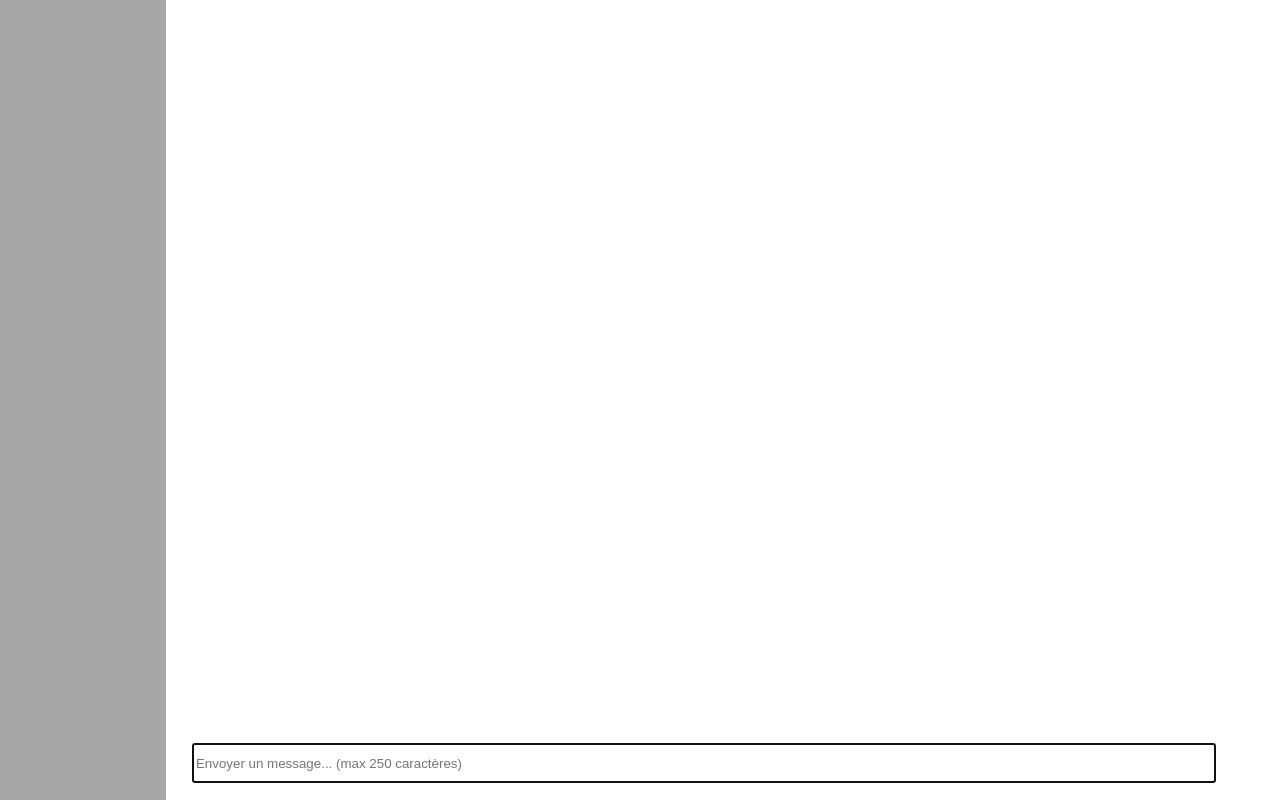
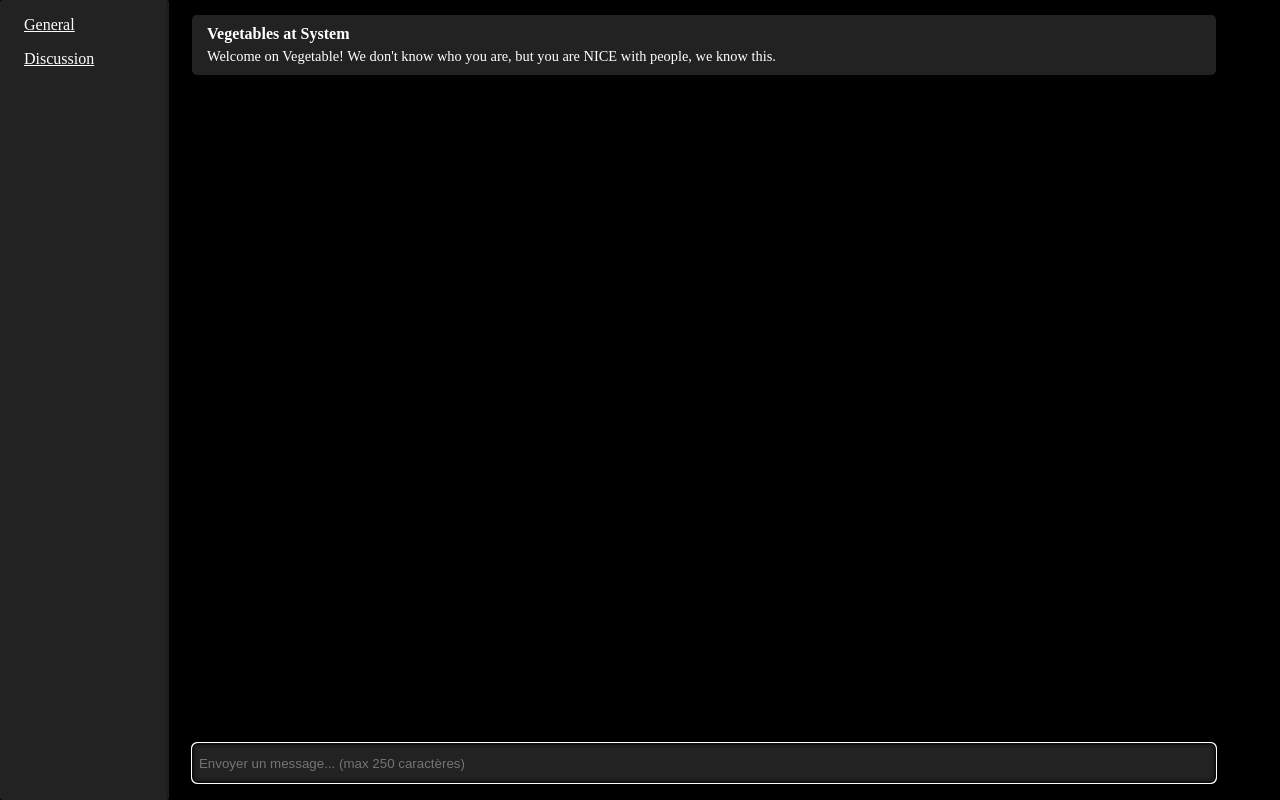
Before and after one commit to Pekulll/Vegetables, a Flask app: page /chat?sid=0&rid=0&l=0 in a window 1280 px wide. Run offline with Flask 2, Linux system fonts and the light colour scheme; data that the repository does not hold is empty.

Commit message:
Cleanup and UI upgrade

```diff
--- a/main.py
+++ b/main.py
@@ -1,63 +1,70 @@
+import json
+import socket
+
 from flask import Flask, request, render_template, redirect, session
-from objects.chat_object import Room, Message, User, Server
 from random import randint
 from datetime import datetime
 from flask.json import jsonify
 
-KEY = "ert65g4v1ert65g1sdqf46cvsdrgfb54bsgdf6475dsgfb78bsb698b"
+from system.objects.message import Message, User
+from system.objects.server import Server, Room
 
-app = Flask("SupRChat")
+KEY = "tsrgeh4bdgfs654s6d5g4156bf56d878f4gss5f4sd"
+
+app = Flask("Vegetables")
 app.secret_key = KEY
 app.config['SESSION_TYPE'] = 'filesystem'
 
-servers = [Server(0, "Vegetable Official", [], [Room(0, "General", []), Room(1, "Tests", [])])]
-
-names = ["Fraise", "Framboise", "Pomme", "Pêche",
-         "Poire", "Mangue", "Mandarine", "Abricot",
-         "Mirabelle", "Reine claude", "Cérise", "Raisin",
-         "Figue", "Passion", "Annanas", "Banane",
-         "Clémentine", "Groseille", "Courge", "Courgette",
-         "Melon", "Pastèque", "Litchi", "Tomate", "Haricot",
-         "Navet", "Carotte", "Radis", "Blé", "Maïs"]
-
+servers = [Server(0, "Vegetable Official", [], [Room(0, "General", [Message(User(-1, "Vegetables"), "Welcome on Vegetable! We don't know who you are, but you are NICE with people, we know this.", "System", "")]), Room(1, "Discussion", [])])]
+names = None
 too_long_messages = []
 
 @app.route("/")
 def index():
-    return redirect("/chat/0")
+    return render_template("index.html", servers=servers)
 
-@app.route("/chat", methods=["GET", "POST"])
+
+@app.route("/chat", methods=["GET"])
 def chat():
     define_user_name()
     server, room = get_server_room_by_id(request.args['sid'], request.args['rid'])
-    print(server, room)
 
     if room == None:
         return redirect("/notfound")
 
-    if request.method == "GET":
-        server.add_user(User(0, session['name']))
-        return render_template("room.html", server=server, room=room)
-    elif request.method == "POST":
-        message = Message(User(0, session["name"]), request.form["text"], f"{datetime.now().hour:02}:{datetime.now().minute:02}")
+    server.add_user(User(0, session['name']))
+    return render_template("room.html", server=server, room=room)
 
-        if len(message.content) > 0:
-            if len(message.content) <= 250:
-                room.send_message(message)
-            else:
-                too_long_messages.append(message)
-                room.send_message(Message(session["name"], "[Message trop long]", f"{datetime.now().hour:02}:{datetime.now().minute:02}", f"/message/{len(too_long_messages) - 1}"))
 
-        return redirect(f"/chat?sid={server.ID}&rid={room.ID}")
+@app.route("/chat", methods=["POST"])
+def send_message():
+    server, room = get_server_room_by_id(request.args['sid'], request.args['rid'])
+    message = Message(User(0, session["name"]), request.form["text"], f"{datetime.now().hour:02}:{datetime.now().minute:02}")
+
+    if len(message.content) > 0:
+        if len(message.content) <= 250:
+            room.send_message(message)
+        else:
+            too_long_messages.append(message)
+            room.send_message(
+                Message(
+                    session["name"], "[Message trop long]",
+                    f"{datetime.now().hour:02}:{datetime.now().minute:02}",
+                    f"/message/{len(too_long_messages) - 1}")
+                )
+
+    return redirect(f"/chat?sid={server.ID}&rid={room.ID}&l={len(room.messages)}")
 
 @app.route("/message/<ID>")
 def display_message(ID):
     return render_template("msg.html", message=too_long_messages[int(ID)])
 
-@app.route("/api/room")
+@app.route("/api/get_room")
 def get_room():
-    server, room = get_server_room_by_id(request.args['server_id'], request.args['room_id'])
-    return jsonify(room.to_dict())
+    server, room = get_server_room_by_id(request.args['sid'], request.args['rid'])
+    return jsonify(room.get_messages(int(request.args["l"])))
+
+#region Methods
 
 def get_server_room_by_id(server_id, room_id):
     global servers
@@ -76,6 +83,17 @@ def define_user_name():
     if not 'name' in session:
         modify_session('name', names[randint(0, len(names) - 1)])
 
+def import_config():
+    global names
+
+    with open("system/resources/vegetables.json", "r", encoding="utf-8") as json_file:
+        data = json.load(json_file)
+        names = data['names']
+
+#endregion
+
+#region Session modification
+
 def modify_session(var_name = '', var_value = None, is_list = False):
     if var_name != '' and var_value != None:
         if not is_list:
@@ -89,4 +107,7 @@ def delete_var(var_name = ''):
     if var_name != '':
         session.pop(var_name, None)
 
-app.run(host="192.168.1.24", port=2002)
+#endregion
+
+import_config()
+app.run(host=socket.gethostbyname(socket.gethostname()), port=2002)
--- a/static/css/styles.css
+++ b/static/css/styles.css
@@ -1,9 +1,18 @@
+:root{
+    --background: #000;
+    --menu-background: rgb(34, 34, 34);
+    --menu-border: rgb(29, 29, 29);
+    --text:#fff
+}
+
 body {
     font-family: 'Product-Sans';
     padding: 0 0 0 0;
     margin: 0;
     overflow-x: hidden;
     display: inline-block;
+    color: var(--text);
+    background-color: var(--background);
 }
 
 #channel_view{
@@ -18,13 +27,22 @@ body {
     height: 100vh;
     left: 0;
     top: 0;
-    background-color: #a7a7a7;
+    background-color: var(--menu-background);
+    border-right: 3px solid var(--menu-border);
+    border-radius: 3px;
+}
+
+#server_view a{
+    display: block;
+    width: 10vh;
+    margin: 2vh 0 0 3vh;
 }
 
 .msg_box {
     width: 80vw;
-    background-color: #d8d8d8;
+    background-color: var(--menu-background);
     margin: 15px 1vw 15px 0vw;
+    border-radius: 5px;
 }
 
 .msg_sender {
@@ -44,14 +62,28 @@ body {
     font-size: 90%;
 }
 
+a{
+    color: var(--text);
+}
+
 form {
     position: fixed;
     bottom: 0.1vh;
     left: 13vw;
 }
 
-.itxt {
+.itxt, .itxt:required, .itxt:valid {
     width: 80vw;
     margin: 0 0 0 2vw;
     height: 5vh;
+    color: var(--text);
+    background-color: var(--menu-background);
+    border-radius: 5px;
+    border: 3px solid var(--menu-background);
+    transition: 0.2s;
 }
+
+.itxt:focus{
+    border: 5px solid var(--menu-border);
+    transition: 0.2s,
+}
--- /dev/null
+++ b/system/objects/message.py
@@ -0,0 +1,28 @@
+class Message:
+    def __init__(self, sender, content, hour, url=""):
+        self.sender = sender
+        self.content = content
+        self.hour = hour
+        self.url = url
+
+    def to_dict(self):
+        """
+        Convert this message into a dict
+        :returns dict
+        """
+
+        return {'sender': self.sender.to_dict(), 'content': self.content, 'hour': self.hour, 'url': self.url}
+
+
+class User:
+    def __init__(self, ID, name):
+        self.ID = ID
+        self.name = name
+
+    def to_dict(self):
+        """
+        Convert this user into a dict
+        :returns dict
+        """
+
+        return {'ID': self.ID, 'name': self.name}
--- a/objects/chat_object.py
+++ b/system/objects/server.py
@@ -10,7 +10,12 @@ class Server():
             self.users.append(user)
 
     def to_dict(self):
-        d = {'ID':self.ID, 'name': self.name, 'users': [], 'rooms': []}
+        """
+        Convert this server into a dict
+        :returns dict
+        """
+
+        d = {'ID': self.ID, 'name': self.name, 'users': [], 'rooms': []}
 
         for u in self.users:
             d['users'].append(u.to_dict())
@@ -20,6 +25,7 @@ class Server():
 
         return d
 
+
 class Room:
     def __init__(self, ID, name, messages):
         self.ID = ID
@@ -27,37 +33,40 @@ class Room:
         self.messages = messages
 
     def send_message(self, message):
+        """
+        Send a message in this room
+        :params message: str
+        :returns None
+        """
+
         if len(self.messages) >= 300:
             self.messages.remove(self.messages[0])
 
         self.messages.append(message)
 
-    def __str__(self):
-        return f"{self.name} at {self.ID}."
+    def get_messages(self, length: int):
+        """
+        Get the new messages since last update
+        :params length: int
+        :returns list(dict)
+        """
+
+        new_messages = []
+
+        for i in range(length, len(self.messages)):
+            new_messages.append(self.messages[i].to_dict())
+
+        return new_messages
 
     def to_dict(self):
-        d = {'ID':self.ID, 'name': self.name, 'messages': []}
+        """
+        Convert this room into a dict
+        :returns dict
+        """
+
+        d = {'ID': self.ID, 'name': self.name, 'messages': []}
 
         for m in self.messages:
             d['messages'].append(m.to_dict())
 
         return d
-
-
-class Message:
-    def __init__(self, sender, content, hour, url = ""):
-        self.sender = sender
-        self.content = content
-        self.hour = hour
-        self.url = url
-
-    def to_dict(self):
-        return {'sender': self.sender.to_dict(), 'content': self.content, 'hour': self.hour, 'url': self.url }
-
-class User:
-    def __init__(self, ID, name):
-        self.ID = ID
-        self.name = name
-
-    def to_dict(self):
-        return {'ID': self.ID, 'name': self.name }
--- /dev/null
+++ b/system/resources/vegetables.json
@@ -0,0 +1,5 @@
+{
+    "names":[
+        "Watermelon"
+    ]
+}
--- a/templates/room.html
+++ b/templates/room.html
@@ -9,10 +9,14 @@
 <body>
     <div id="channel_view"></div>
 
-    <div id="server_view"></div>
+    <div id="server_view">
+        {% for r in server.rooms%}
+            <a href="/chat?sid={{server.ID}}&rid={{r.ID}}&l=0">{{r.name}}</a>
+        {% endfor %}
+    </div>
 
-    <form action="/chat?sid={{server.ID}}&rid={{room.ID}}" method="POST" name="message_sender">
-        <input class="itxt" type="text" name="text" id="text" placeholder="Envoyer un message... (max 250 caractères)" autofocus>
+    <form action="/chat?sid={{server.ID}}&rid={{room.ID}}&l=0" method="POST" name="message_sender">
+        <input class="itxt" type="text" name="text" id="text" placeholder="Envoyer un message... (max 250 caractères)" autofocus required>
     </form>
 </body>
 </html>
```
Also changed, not shown: static/js/app.js (+20 -23 lines), templates/index.html (+6 -2 lines), 1 other file.
